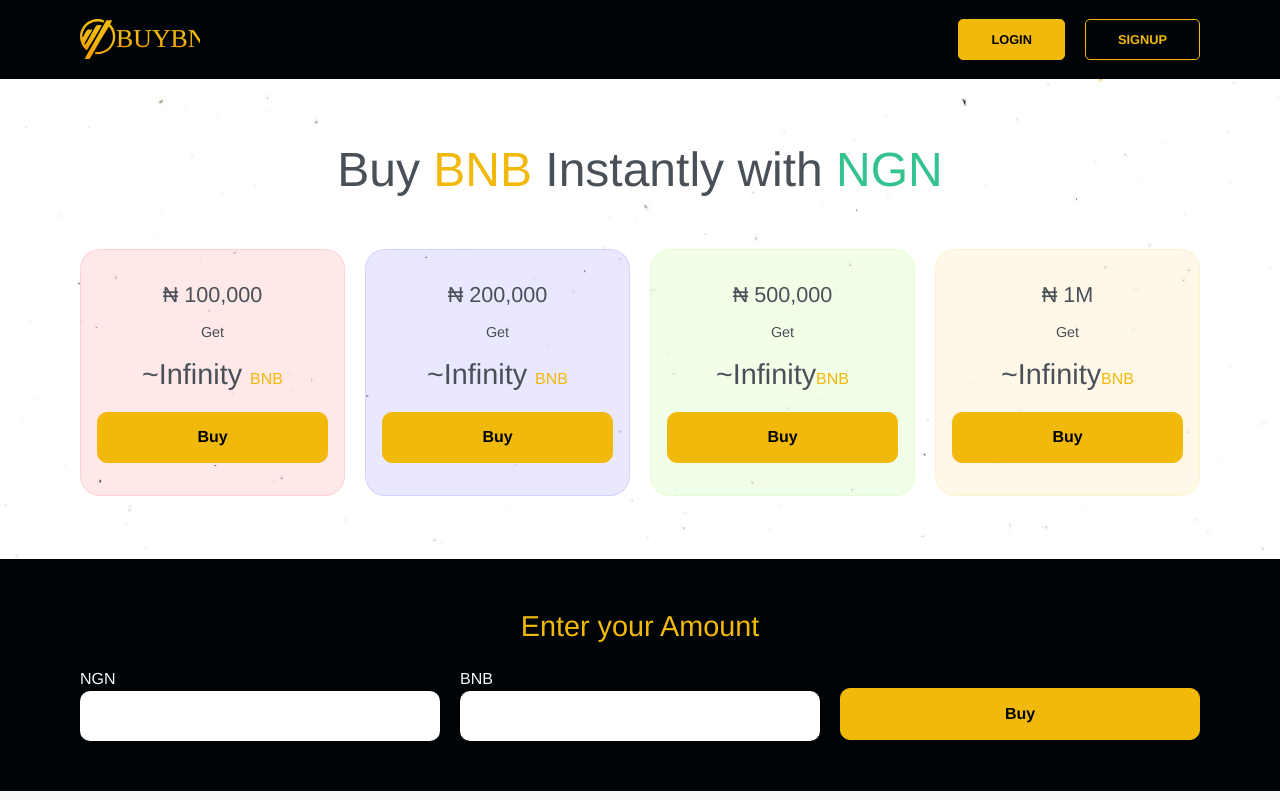
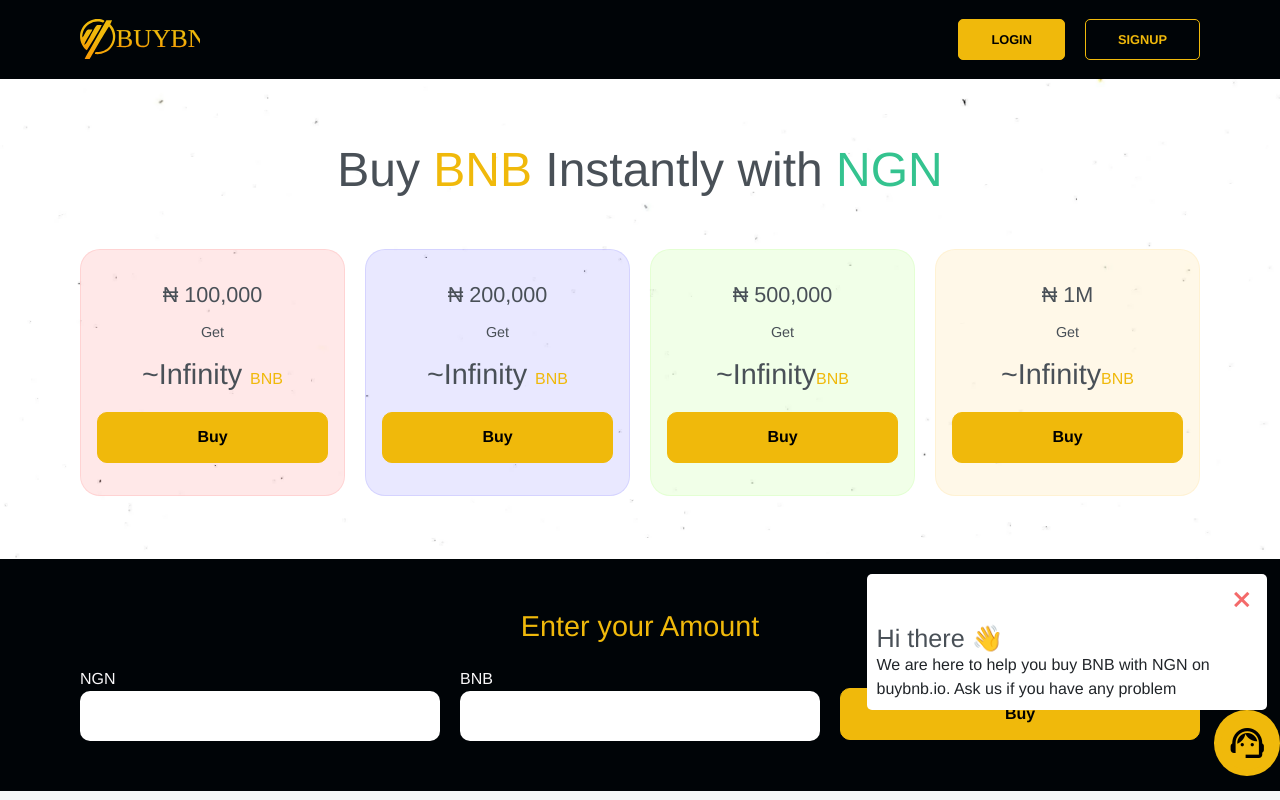
Before and after one commit to Dynastiy/buybnb, a Vue app: page / in a window 1280 px wide. Shown: the top 800 px of the page. Built offline with nearby package versions, Linux system fonts and the light colour scheme; no server answers; a web font is replaced by a local one.

Commit message:
fixed customer care

```diff
--- a/src/assets/css/main.css
+++ b/src/assets/css/main.css
@@ -641,16 +641,23 @@
     color: var(--secondary-color);
 }
 
+.customer--care {
+    position: fixed;
+    bottom: 3%;
+    right: 0;
+    z-index: 999999;
+}
+
 .back-to-top {
     background-color: var(--secondary-color);
     display: flex;
     align-items: center;
     justify-content: center;
     border-radius: 50%;
+    width: max-content;
     border: none;
-    position: fixed;
-    bottom: 10%;
-    right: 10%;
+    padding: 0.4rem;
+    font-size: 5rem;
     /* top: 0;
     left: 0; */
 }
@@ -700,3 +707,14 @@
 .telegram {
     background-color: #007995;
 }
+
+.popup {
+    position: absolute;
+    bottom: 100%;
+    right: 20%;
+    background-color: rgb(255, 255, 255);
+    width: 25rem;
+    padding: 0.6rem;
+    border-radius: 5px;
+    z-index: 999999;
+}
--- a/src/components/modals/backToTop.vue
+++ b/src/components/modals/backToTop.vue
@@ -1,46 +1,41 @@
 <template>
   <div>
-    <div class="back-to-top" id="navbar" v-show="back_to_top">
-      <button class="back-to-top"  @click="buttonClick">
-          <span class="material-icons"> expand_less </span>
+    <div class="customer--care">
+      <div class="back-to-top" id="navbar" >
+      <button class="back-to-top" @click="buttonClick">
+        <span class="material-icons"> support_agent </span>
       </button>
+    </div>
+    <div>
+        <div class="popup" v-show="popup">
+          <div class="text-right p-1" >
+                <span class="material-icons text-danger font-weight-bold" @click="close" style="font-size: 24px">
+                    close
+                </span>
+            </div>
+          <h3>Hi there 👋</h3>
+          <p>We are here to help you buy BNB with NGN on buybnb.io. Ask us if you have any problem </p>
+        </div>
+      </div>
     </div>
   </div>
 </template>
 
 <script>
 export default {
-    data(){
-        return{
-            back_to_top: false
-        }
-    },
-    methods:{
-        buttonClick(){
-            this.$emit('btnClick')
-        }
-    },
-    mounted(){
-        // When the user scrolls the page, execute myFunction
-window.onscroll = function() {myFunction()};
-
-// Get the navbar
-var navbar = document.getElementById("navbar");
-
-// Get the offset position of the navbar
-var sticky = navbar.offsetTop;
-
-// Add the sticky class to the navbar when you reach its scroll position. Remove "sticky" when you leave the scroll position
-function myFunction() {
-  if (window.pageYOffset >= sticky) {
-      console.log(sticky);
-    // navbar.classList.add("sticky")
-    // this.back_to_top = true
-  } else {
-    // navbar.classList.remove("sticky");
-    // this.back_to_top = false
-  }
-}
-    }
-}
+  props: ["popup"],
+  data() {
+    return {
+      // back_to_top: false,
+    };
+  },
+  methods: {
+   close(){
+     this.$emit("closePopup")
+   },
+   buttonClick(){
+     this.$emit(" btnClick")
+   }
+  },
+};
 </script>
--- a/src/views/modules/landing/indexPage.vue
+++ b/src/views/modules/landing/indexPage.vue
@@ -98,7 +98,7 @@
     <payment-modal v-show="paymentModal" @close="closeModal" />
 
     <!-- BAck to Top -->
-    <back-to-top @btnClick="goToTop"></back-to-top>
+    <back-to-top @btnClick="goToTop" @closePopup="closePopup" :popup="popup"></back-to-top>
   </div>
 </template>
 
@@ -116,7 +116,8 @@
             amount_ngn: '',
             naira_rate: 590,
             bnb_rate: '',
-            paymentModal: false
+            paymentModal: false,
+            popup: true
         }
     },
     methods: {
@@ -142,8 +143,8 @@
             console.log(this.bnb_rate);
         })
     },
-    goToTelegram(){
-      window.location = "t.me/officialbuybnb"
+    closePopup(){
+      this.popup = false
     },
     exchange_ngn(){
         let amount = Number(this.amount_ngn) / (this.bnb_rate * this.naira_rate);
@@ -154,7 +155,7 @@
          this.amount_ngn = amount
     },
     goToTop(){
-    //    window.scrollTo(0, 0);
+       window.location = "#";
     }
     },
     async created(){
```
